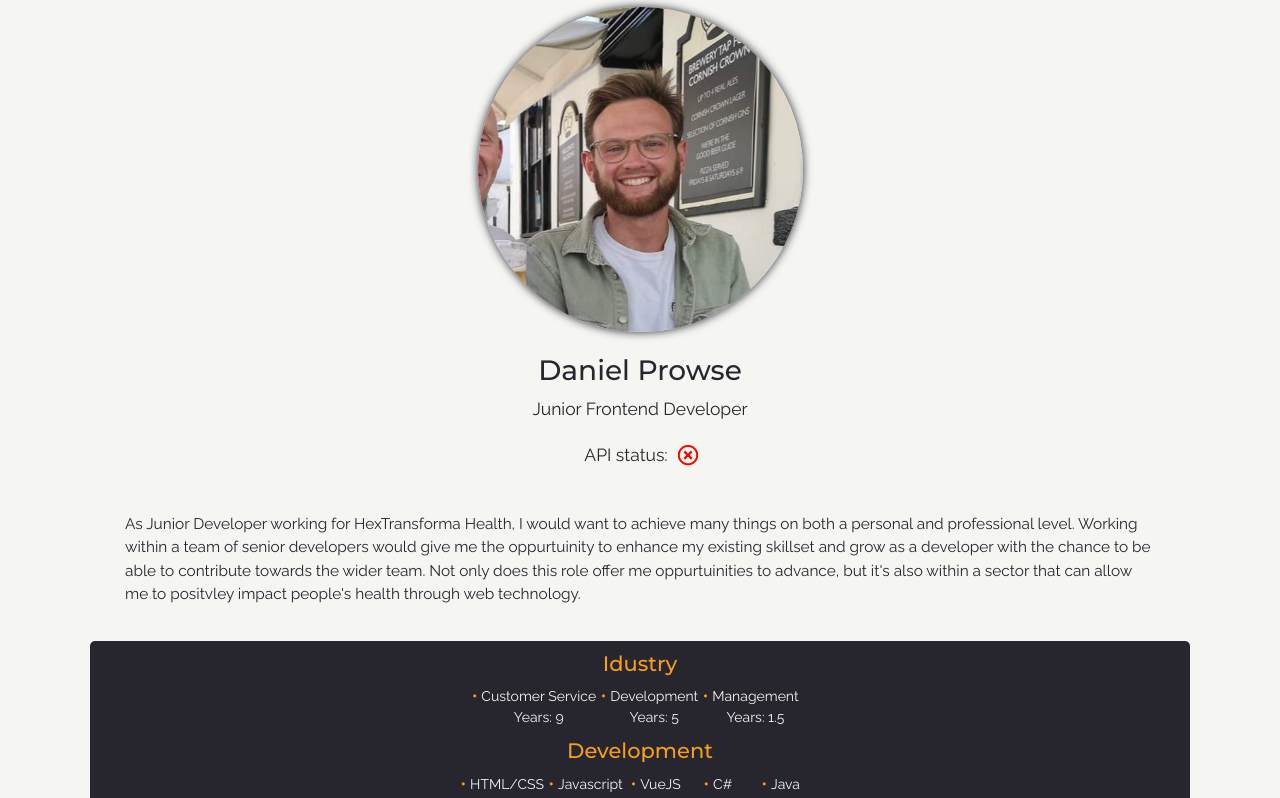
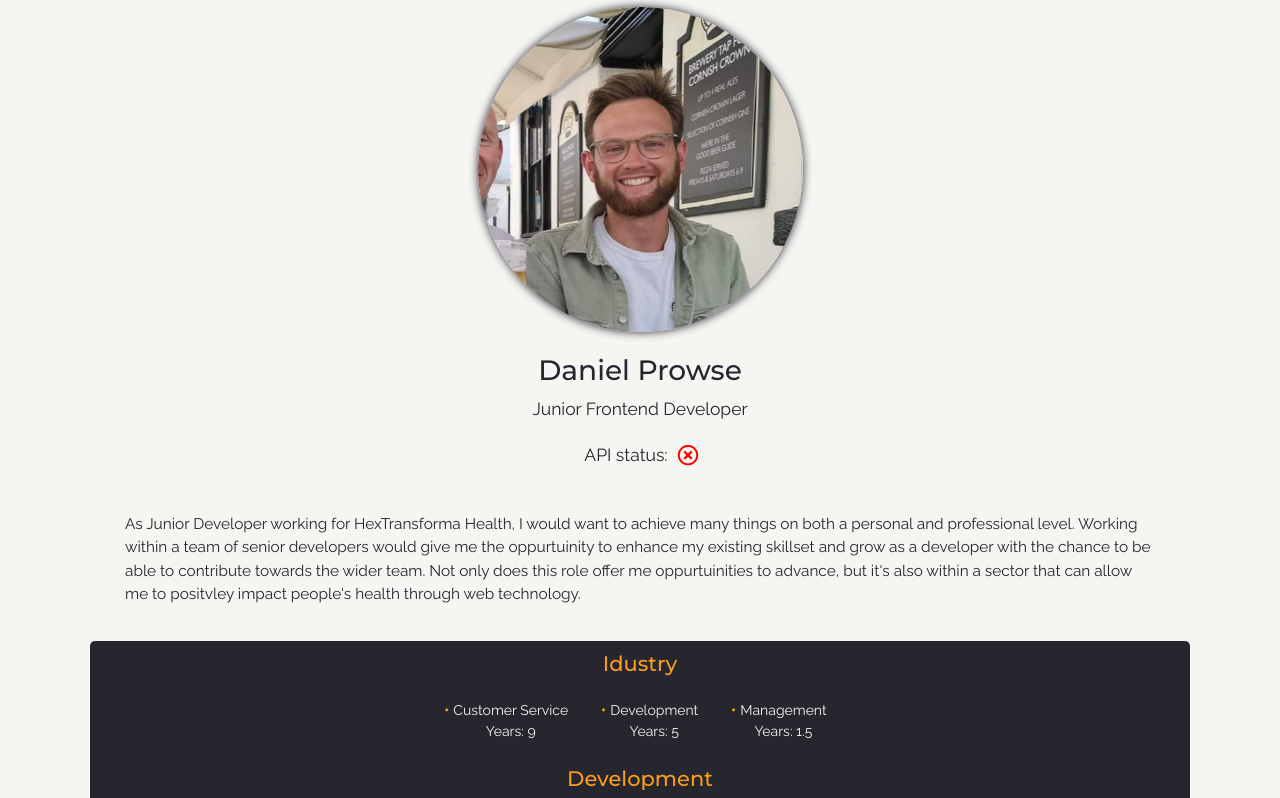
Before and after one commit to danprowse/profile-page-hex-coding-challenge, a React (Create React App) app: page / in a window 1280 px wide. Shown: the top 798 px of the page. Built offline with nearby package versions, Linux system fonts and the light colour scheme; no server answers.

Commit message:
CSS issues fixed within skills list and  container

```diff
--- a/src/components/css/Skills.css
+++ b/src/components/css/Skills.css
@@ -24,11 +24,14 @@
   display: flex;
   flex-wrap: wrap;
   color: #f5f5f2;
+  justify-content: center;
+  align-items: center;
 }
 .skills .skill {
   display: flex;
   justify-content: center;
   align-items: center;
+  margin: 1rem;
 }
 .skill-list {
   list-style: none;
```
